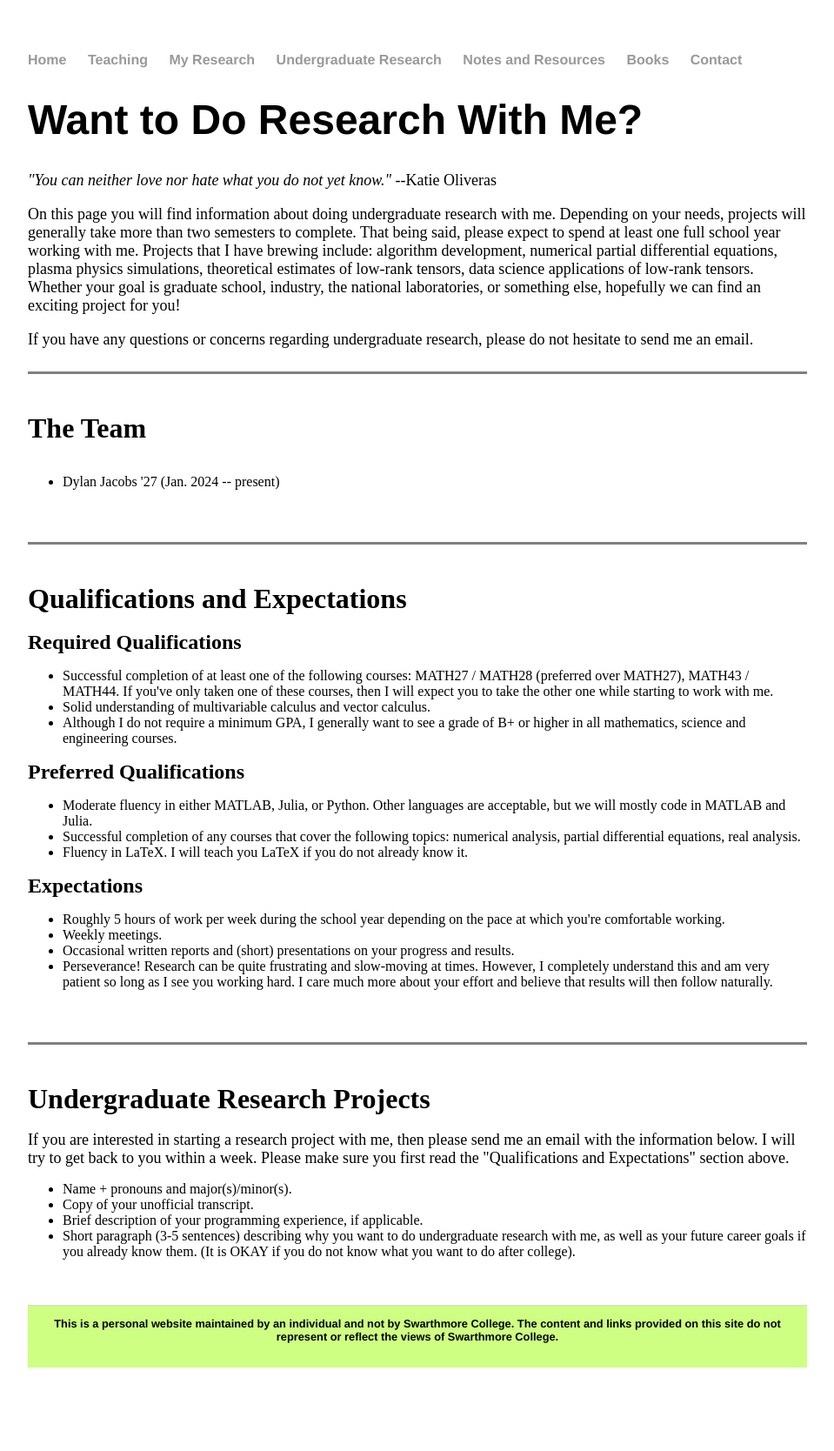
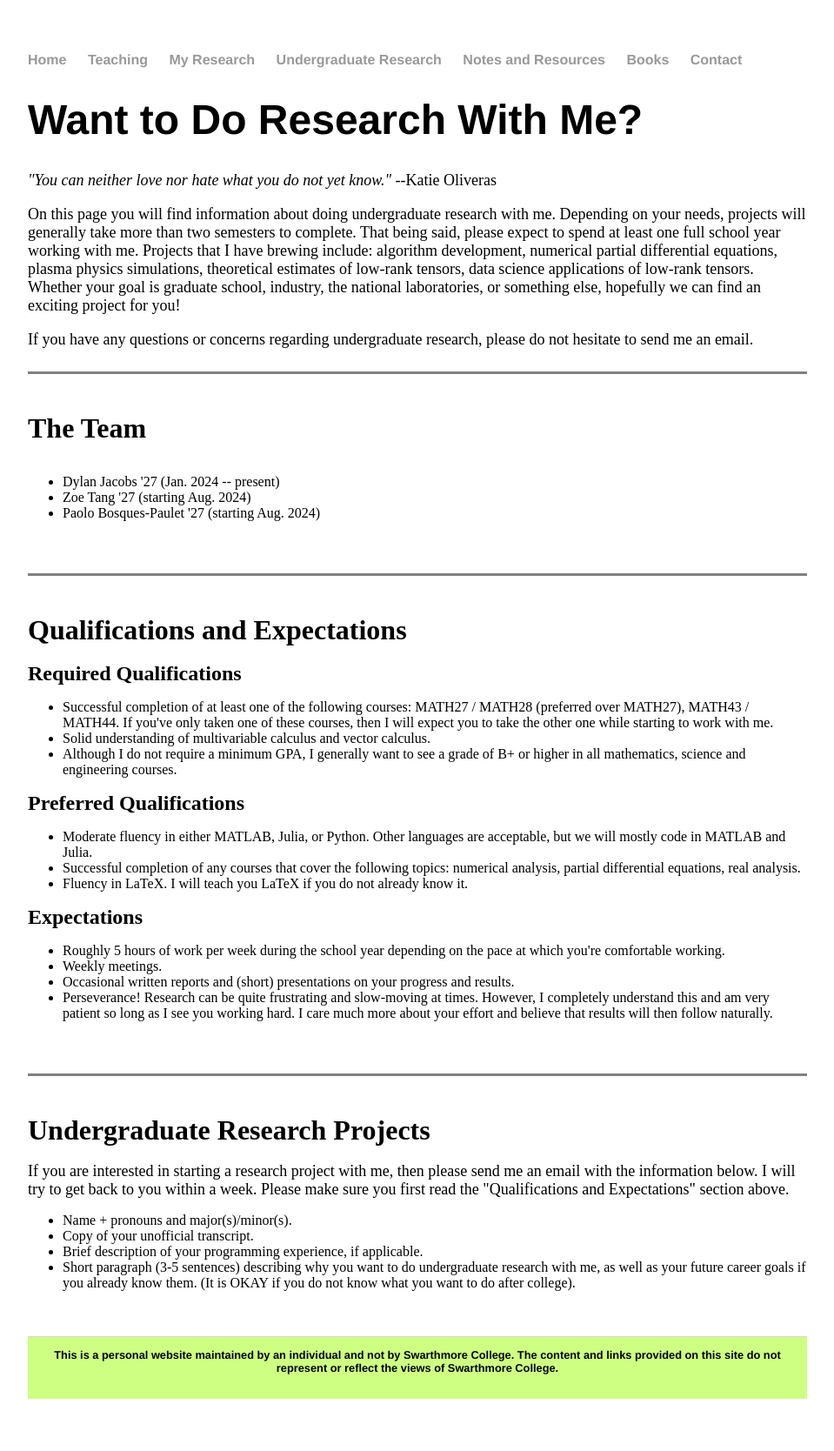
Before and after one commit to jhknakao/jhknakao.github.io, a Jekyll site: the page built from undergradresearch.html, in a window 1280 px wide. Shown: the whole page at 87% size, without its empty margins (160-1119 px from the left). Built offline with Jekyll 4.4.1, drawn with Linux system fonts in a browser that asks for light colours; before the commit the page ends 1632 px from its top, so only the background shows below that.

Commit message:
Update undergradresearch.html

```diff
--- a/undergradresearch.html
+++ b/undergradresearch.html
@@ -22,6 +22,8 @@ title: Interested in Undergraduate Research?
 	<br>
 	<ul>
     <li>Dylan Jacobs '27 (Jan. 2024 -- present)</li>
+    <li>Zoe Tang '27 (starting Aug. 2024)</li>
+    <li>Paolo Bosques-Paulet '27 (starting Aug. 2024)</li>
 	</ul>
 	<br>
 	<br>
```
